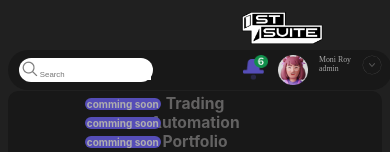
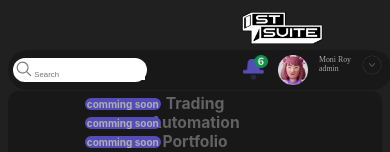
Before and after one commit to ab003laa/Geek-Labs-UI-Design, a React (Vite) app: page / in a window 390 px wide. Shown: the top 152 px of the page. Built offline with nearby package versions, Linux system fonts and the light colour scheme.

Commit message:
Update App.css

```diff
--- a/src/App.css
+++ b/src/App.css
@@ -267,3 +267,7 @@ form button {
   * {
     font-size: 0.7rem;
   }
+  .search {
+    margin: 0;
+  }
+}
```
